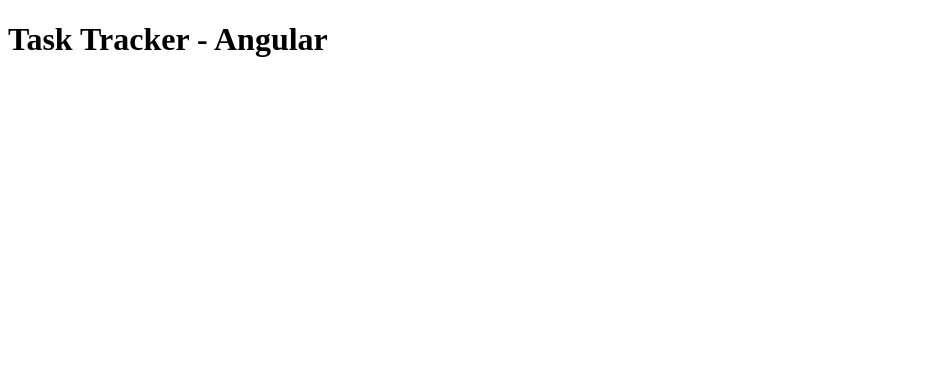
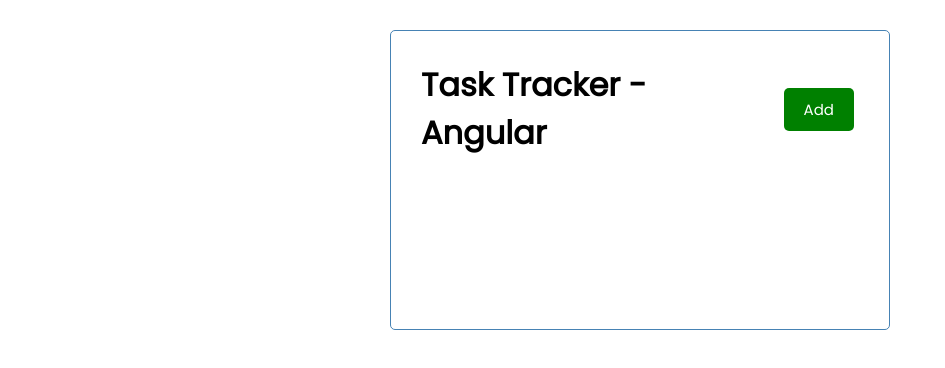
Before and after one commit to TawfiqKhan/angular-task-tracker, an Angular app: page / in a window 1280 px wide. Shown: the top 368 px of the page, without its empty margins (0-945 px from the left). Built offline with nearby package versions, Linux system fonts and the light colour scheme.

Commit message:
add sample button

```diff
--- a/src/app/app.component.html
+++ b/src/app/app.component.html
@@ -1 +1,3 @@
-<h1>{{ title }}</h1>
+<div class="container">
+  <app-header></app-header>
+</div>
--- a/src/app/app.component.ts
+++ b/src/app/app.component.ts
@@ -5,6 +5,4 @@
   templateUrl: './app.component.html',
   styleUrls: ['./app.component.css'],
 })
-export class AppComponent {
-  title = 'Task Tracker - Angular';
-}
+export class AppComponent {}
--- a/src/app/app.module.ts
+++ b/src/app/app.module.ts
@@ -2,10 +2,14 @@
 import { BrowserModule } from '@angular/platform-browser';
 
 import { AppComponent } from './app.component';
+import { HeaderComponent } from './components/header/header.component';
+import { ButtonComponent } from './components/button/button.component';
 
 @NgModule({
   declarations: [
-    AppComponent
+    AppComponent,
+    HeaderComponent,
+    ButtonComponent
   ],
   imports: [
     BrowserModule
--- /dev/null
+++ b/src/app/components/button/button.component.html
@@ -0,0 +1,3 @@
+<button [ngStyle]="{ 'background-color': color }" class="btn">
+  {{ text }}
+</button>
--- /dev/null
+++ b/src/app/components/button/button.component.ts
@@ -0,0 +1,15 @@
+import { Component, OnInit, Input } from '@angular/core';
+
+@Component({
+  selector: 'app-button',
+  templateUrl: './button.component.html',
+  styleUrls: ['./button.component.css'],
+})
+export class ButtonComponent implements OnInit {
+  @Input() text: string;
+  @Input() color: string;
+
+  constructor() {}
+
+  ngOnInit(): void {}
+}
--- /dev/null
+++ b/src/app/components/header/header.component.css
@@ -0,0 +1,6 @@
+header {
+  display: flex;
+  justify-content: space-between;
+  align-items: center;
+  margin-bottom: 20px;
+}
--- /dev/null
+++ b/src/app/components/header/header.component.html
@@ -0,0 +1,4 @@
+<header>
+  <h1>{{ title }}</h1>
+  <app-button color="green" text="Add"></app-button>
+</header>
--- /dev/null
+++ b/src/app/components/header/header.component.ts
@@ -0,0 +1,14 @@
+import { Component, OnInit } from '@angular/core';
+
+@Component({
+  selector: 'app-header',
+  templateUrl: './header.component.html',
+  styleUrls: ['./header.component.css'],
+})
+export class HeaderComponent implements OnInit {
+  title: string = 'Task Tracker - Angular';
+
+  constructor() {}
+
+  ngOnInit(): void {}
+}
--- a/src/styles.css
+++ b/src/styles.css
@@ -1 +1,78 @@
 /* You can add global styles to this file, and also import other style files */
+
+@import url("https://fonts.googleapis.com/css2?family=Poppins:wght@300;400&display=swap");
+
+* {
+  box-sizing: border-box;
+  margin: 0;
+  padding: 0;
+}
+
+body {
+  font-family: "Poppins", sans-serif;
+}
+
+.container {
+  max-width: 500px;
+  margin: 30px auto;
+  overflow: auto;
+  min-height: 300px;
+  border: 1px solid steelblue;
+  padding: 30px;
+  border-radius: 5px;
+}
+.btn {
+  display: inline-block;
+  background: #000;
+  color: #fff;
+  border: none;
+  padding: 10px 20px;
+  margin: 5px;
+  border-radius: 5px;
+  cursor: pointer;
+  text-decoration: none;
+  font-size: 15px;
+  font-family: inherit;
+}
+.btn:focus {
+  outline: none;
+}
+.btn:active {
+  transform: scale(0.98);
+}
+
+.btn-block {
+  display: block;
+  width: 100%;
+}
+
+.form-control {
+  margin: 20px 0;
+}
+
+.form-control label {
+  display: block;
+}
+
+.form-control input {
+  width: 100%;
+  height: 40px;
+  margin: 5px;
+  padding: 3px 7px;
+  font-size: 17px;
+}
+
+.form-control-check {
+  display: flex;
+  align-items: center;
+  justify-content: space-between;
+}
+
+.form-control-check label {
+  flex: 1;
+}
+
+.form-control-check input {
+  flex: 2;
+  height: 20px;
+}
```
Also changed, not shown: tsconfig.json (+2 -5 lines), src/app/components/button/button.component.css (added), 2 other files (tests, documents, lock files or other folders).
